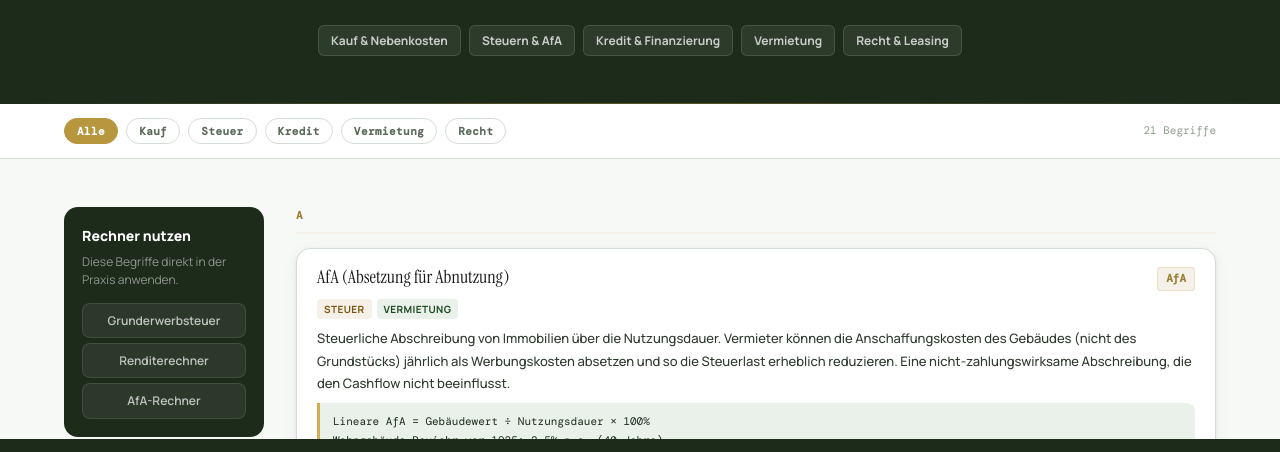
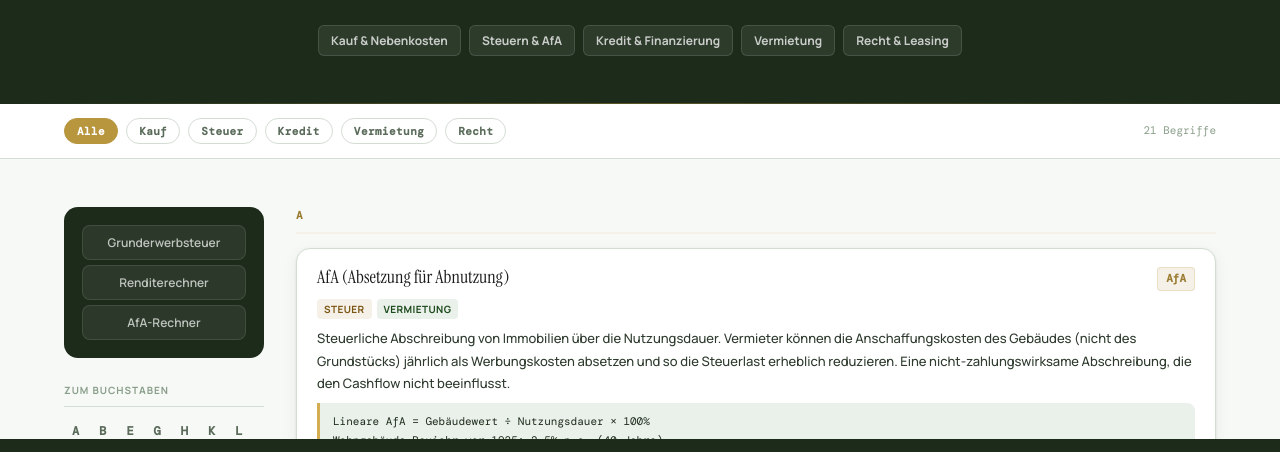
Before and after one commit to mmandai/de-glossar, a plain HTML site: page index.html in a window 1280 px wide. Shown: the part 287-739 px from the top of the page. Drawn offline with nearby package versions, Linux system fonts and the light colour scheme.

Commit message:
Update index.html

```diff
--- a/index.html
+++ b/index.html
@@ -195,8 +195,6 @@ footer{background:var(--navy);color:rgba(255,255,255,.5);padding:40px 0;text-ali
 <aside class="sidebar">
   <div class="sidebar-section">
     <div class="calcs-cta">
-      <h3>Rechner nutzen</h3>
-      <p>Diese Begriffe direkt in der Praxis anwenden.</p>
       <div class="cta-links">
         <a href="https://mmandai.github.io/de-grunderwerbsteuer/" class="cta-link">Grunderwerbsteuer</a>
         <a href="https://mmandai.github.io/de-renditerechner/" class="cta-link">Renditerechner</a>
```
